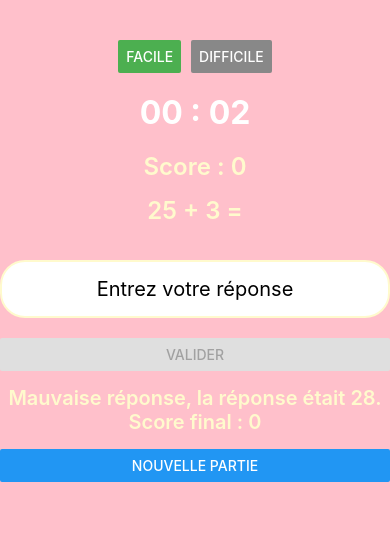
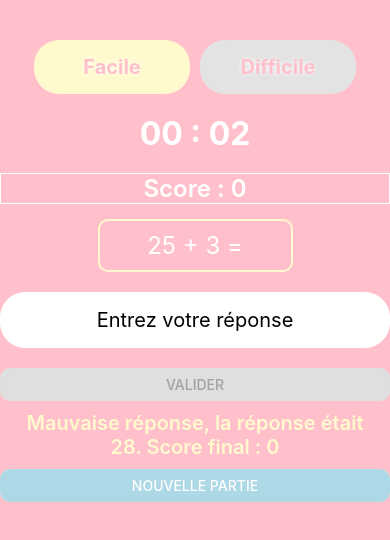
Before and after one commit to MargYre/L3_react-native-mental-math, a React Native app: screen / in a window 390 px wide. Both pictures are taken after a click on the button "VALIDER". Shown: the top 540 px of the page. Built offline with nearby package versions, Linux system fonts and the light colour scheme.

Commit message:
updated style

```diff
--- a/App.js
+++ b/App.js
@@ -3,6 +3,8 @@ import { styles } from './styles';
 import { DIFFICULTY } from './src/utils/number';
 import { formatTime } from './src/utils/timer';
 import { useGameLogic } from './src/hooks/useGameLogic.js';
+import DifficultySelector from './src/components/DifficultySelector';
+import GameHeader from './src/components/GameHeader';
 
 export default function App() {
   const {
@@ -24,24 +26,16 @@ export default function App() {
   } = useGameLogic();
 
   return (
+
     <View style={styles.container}>
-      <View style={styles.difficultyContainer}>
-        <Button
-          title="Facile"
-          onPress={() => changeDifficulty(DIFFICULTY.EASY)}
-          color={difficulty === DIFFICULTY.EASY ? '#4CAF50' : '#888'}
+      <DifficultySelector
+        difficulty={difficulty}
+        changeDifficulty={changeDifficulty}
+        containerStyle={styles.difficultyContainer}
       />
-        <Button
-          title="Difficile"
-          onPress={() => changeDifficulty(DIFFICULTY.HARD)}
-          color={difficulty === DIFFICULTY.HARD ? '#f44336' : '#888'}
-        />
-      </View>
+      <GameHeader timeLeft={timeLeft} score={score} />
 
-      <Text style={styles.timer}>{formatTime(timeLeft)}</Text>
-      <Text style={styles.text}>Score : {score}</Text>
-
-      <Text style={styles.text}>
+      <Text style={styles.numberContainer}>
         {numberOne} + {numberTwo}
         {difficulty === DIFFICULTY.HARD ? ` + ${numberThree}` : ''} =
       </Text>
@@ -52,15 +46,20 @@ export default function App() {
         onChangeText={(text) => setUserAnswer(Number(text))}
         value={userAnswer ? String(userAnswer) : ''}
       />
+      <View style={{ backgroundColor: 'pink', borderRadius: 10, overflow: 'hidden' }}>
         <Button
           title='Valider'
           onPress={handleSubmit}
+          color="lightblue"
           disabled={!btnEnabled}
         />
+      </View>
       <Text style={styles.message}>{msg}</Text>
+      <View style={{ backgroundColor: 'lemonchiffon', borderRadius: 10, overflow: 'hidden' }}>
       {!btnEnabled && (
         <Button
           title='Nouvelle partie'
+          color={'lightblue'}
           onPress={() => {
             resetGame();
             resetScore();
@@ -68,5 +67,6 @@ export default function App() {
         />
       )}
       </View>
+    </View>
   );
 }
--- /dev/null
+++ b/src/components/GameHeader.js
@@ -0,0 +1,14 @@
+import { Text } from 'react-native';
+import { formatTime } from '../utils/timer';
+import React from 'react';
+import { styles } from '../../styles'
+
+
+const GameHeader = ({ timeLeft, score }) => (
+  <>
+    <Text style={styles.timer}>{formatTime(timeLeft)}</Text>
+    <Text style={styles.text}>Score : {score}</Text>
+  </>
+);
+
+export default GameHeader;
--- a/styles.js
+++ b/styles.js
@@ -28,10 +28,28 @@ export const styles = StyleSheet.create({
   },
   text: {
     fontSize: 24,
+    color: 'white',
     textAlign: 'center',
     marginBottom: 15,
-    color: 'lemonchiffon',
     fontWeight: '600',
+    border: '1px solid white',
+  },
+  numberContainer: {
+    fontSize: 24,
+    color: 'white',
+    textAlign: 'center',
+    lignItems: 'center',
+    alignSelf: 'center',
+    width: '50%',
+    borderWidth: 2,
+    borderColor: 'lemonchiffon',
+    borderRadius: 10,
+    padding: 10,
+  },
+  numberText: {
+    fontSize: 24,
+    fontWeight: 'bold',
+    color: 'pink',
   },
   input: {
     borderWidth: 2,
@@ -43,10 +61,10 @@ export const styles = StyleSheet.create({
     width: '100%',
     fontSize: 20,
     textAlign: 'center',
+    border: '1px solid white',
   },
   message: {
-    marginTop: 15,
-    marginBottom: 15,
+    margin: 10,
     textAlign: 'center',
     color: 'lemonchiffon',
     fontSize: 20,
@@ -57,25 +75,10 @@ export const styles = StyleSheet.create({
     alignItems: 'center',
     gap: 15,
   },
-  button: {
-    backgroundColor: '#c8f4ff',
-    padding: 15,
-    borderRadius: 25,
-    width: '80%',
-    alignItems: 'center',
-    shadowColor: '#FFFFFF',
-    shadowOffset: {
-      width: 0,
-      height: 4,
-    },
-    shadowOpacity: 0.5,
-    shadowRadius: 5,
-    elevation: 8,
-  },
   buttonText: {
     color: 'pink',
     textShadowColor: 'white',
-    textShadowRadius: 2,
+    textShadowRadius: 4,
     fontSize: 20,
     fontWeight: 'bold',
   }
```
Also changed, not shown: 2 other files (tests, documents, lock files or other folders). Lines whose indentation alone changed are shown as unchanged.
